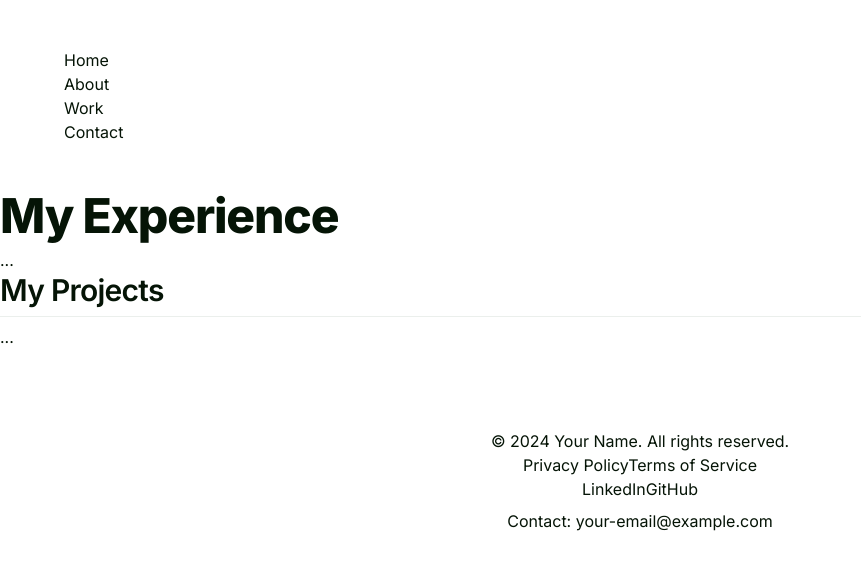
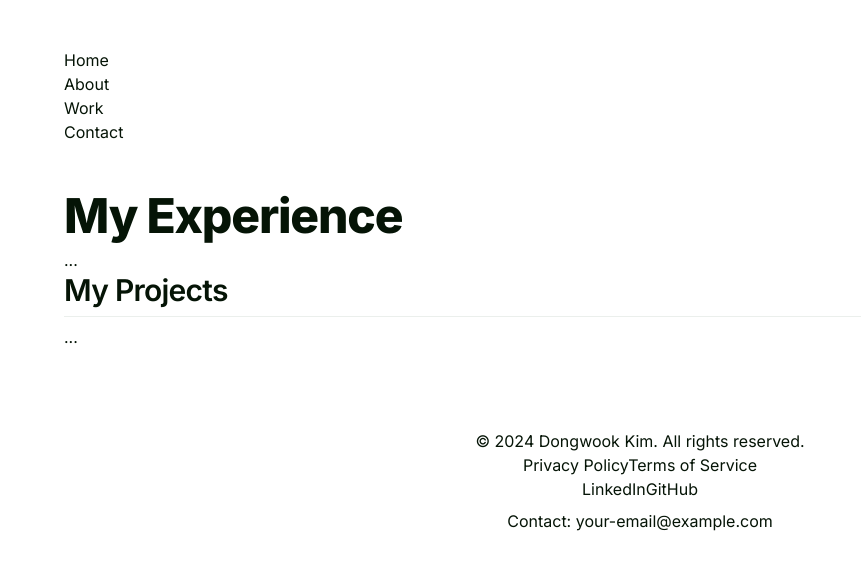
Before and after one commit to dwk601/next-portfolio, a Next.js app: page /work in a window 1280 px wide. Shown: the top 570 px of the page, without its empty margins (0-861 px from the left). Built offline with nearby package versions, Linux system fonts and the light colour scheme.

Commit message:
Refactor about, contact, and work pages

```diff
--- a/src/app/about/page.tsx
+++ b/src/app/about/page.tsx
@@ -1,9 +1,10 @@
 export default function About() {
-    return (
-        <div>
-            <h1>About Me</h1>
-            <p>...</p>
-        </div>
-
-    )
+  return (
+    <div>
+      <main>
+        <h1>About Me</h1>
+        <p>...</p>
+      </main>
+    </div>
+  );
 }
--- a/src/app/contact/page.tsx
+++ b/src/app/contact/page.tsx
@@ -1,8 +1,10 @@
 export default function Contact() {
   return (
     <div>
-      <h1>Contact Me</h1>
-      <p>...</p>
+      <main>
+        <h1>Contact Me</h1>
+        <p>...</p>
+      </main>
     </div>
   );
 }
--- a/src/app/work/page.tsx
+++ b/src/app/work/page.tsx
@@ -1,6 +1,7 @@
 export default function Work() {
   return (
     <div>
+      <main>
         <section>
           <h1>My Experience</h1>
           <p>...</p>
@@ -9,6 +10,7 @@
           <h2>My Projects</h2>
           <p>...</p>
         </section>
+      </main>
     </div>
   );
 }
--- a/src/components/footer.tsx
+++ b/src/components/footer.tsx
@@ -3,7 +3,7 @@
 export default function Footer() {
   return (
     <footer>
-      <p>© {new Date().getFullYear()} Your Name. All rights reserved.</p>
+      <p>© {new Date().getFullYear()} Dongwook Kim. All rights reserved.</p>
       <div>
         <Link href="/privacy-policy">Privacy Policy</Link>
         <Link href="/terms-of-service">Terms of Service</Link>
```
Lines whose indentation alone changed are shown as unchanged.
